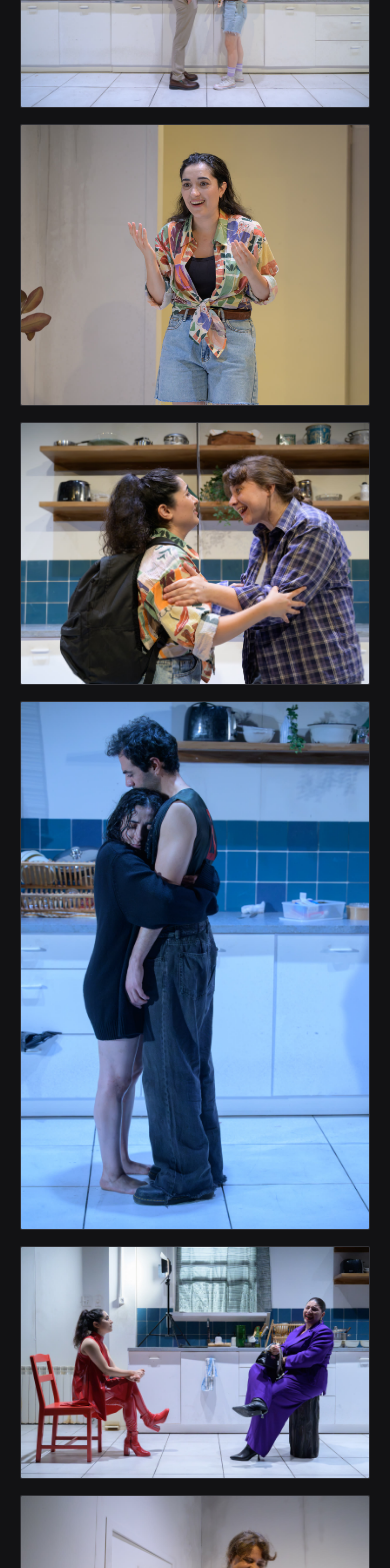
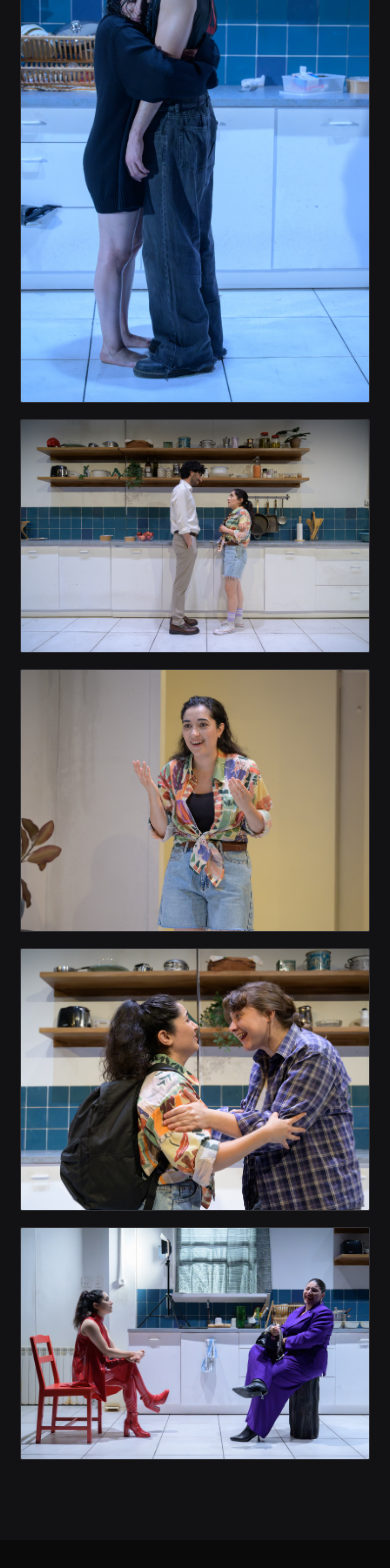
Before and after one commit to MayoG/TalentDisplay, a React (Vite) app: page / in a window 390 px wide. Shown: the part 4480-6048 px from the top of the page. Built offline with nearby package versions, Linux system fonts and the light colour scheme; a web font is replaced by a local one.

Commit message:
Fix gallery for mobile and desktop views

```diff
--- a/src/components/Gallery.tsx
+++ b/src/components/Gallery.tsx
@@ -1,5 +1,5 @@
 import { motion } from "framer-motion";
-import { galleryImages } from "../data";
+import { galleryImagesDesktop, galleryImagesMobile } from "../data";
 import { Section } from "./Section";
 import { GalleryTile } from "./GalleryTile";
 import { fadeUp, staggerContainer, defaultViewport } from "../lib/motion";
@@ -18,9 +18,18 @@ export function Gallery() {
 
         <motion.div
           variants={staggerContainer}
-          className="mt-14 grid grid-cols-1 gap-4 sm:grid-cols-2 md:auto-rows-[220px] md:grid-cols-4 md:gap-5"
+          className="mt-14 grid grid-cols-1 gap-4 sm:grid-cols-2 md:hidden"
         >
-          {galleryImages.map((img) => (
+          {galleryImagesMobile.map((img) => (
+            <GalleryTile key={img.id} image={img} />
+          ))}
+        </motion.div>
+
+        <motion.div
+          variants={staggerContainer}
+          className="mt-14 hidden md:grid md:auto-rows-[220px] md:grid-cols-4 md:gap-5"
+        >
+          {galleryImagesDesktop.map((img) => (
             <GalleryTile key={img.id} image={img} />
           ))}
         </motion.div>
--- a/src/components/GalleryTile.tsx
+++ b/src/components/GalleryTile.tsx
@@ -1,10 +1,10 @@
 import { motion } from "framer-motion";
-import type { GalleryImage } from "../data/types";
+import type { GalleryImage, GallerySpan } from "../data/types";
 import { assetPath } from "../lib/assets";
 import { fadeUp } from "../lib/motion";
 
-const gridClassBySpan: Record<GalleryImage["span"], string> = {
-  wide: "sm:col-span-2 md:col-span-2 lg:col-span-2",
+const gridClassBySpan: Record<GallerySpan, string> = {
+  wide: "sm:col-span-2 md:col-span-2",
   tall: "md:row-span-2",
   normal: "",
 };
--- a/src/data/gallery.ts
+++ b/src/data/gallery.ts
@@ -1,7 +1,48 @@
-import type { GalleryImage } from "./types";
+import type { GalleryImage, GallerySpan } from "./types";
 import { seagullPhotoByFile } from "./seagull";
 
-const galleryPicks: Array<{ file: string; span: GalleryImage["span"]; alt: string }> = [
+type GalleryPick = {
+  file: string;
+  span: GallerySpan;
+  alt: string;
+};
+
+/** Spans tuned for the 1–2 column mobile / sm grid */
+const galleryPicksMobile: GalleryPick[] = [
+  {
+    file: "Z61_1000Tami_Shaham.jpg",
+    span: "tall",
+    alt: "Hadar Pnini as Nina in The Seagull — red costume with skull prop. Photo by Tami Shaham",
+  },
+  {
+    file: "Z61_1249Tami_Shaham.jpg",
+    span: "tall",
+    alt: "Hadar Pnini as Nina in The Seagull — tender embrace under cool stage light. Photo by Tami Shaham",
+  },
+  {
+    file: "Z62_5173Tami_Shaham.jpg",
+    span: "wide",
+    alt: "Hadar Pnini as Nina in The Seagull — kitchen scene with co-star. Photo by Tami Shaham",
+  },
+  {
+    file: "Z61_1082Tami_Shaham.jpg",
+    span: "normal",
+    alt: "Hadar Pnini as Nina in The Seagull — expressive solo moment. Photo by Tami Shaham",
+  },
+  {
+    file: "Z62_4937Tami_Shaham.jpg",
+    span: "normal",
+    alt: "Hadar Pnini as Nina in The Seagull — joyful embrace on stage. Photo by Tami Shaham",
+  },
+  {
+    file: "Z62_4902Tami_Shaham.jpg",
+    span: "wide",
+    alt: "Hadar Pnini as Nina in The Seagull — seated in red opposite a purple-suited co-star. Photo by Tami Shaham",
+  },
+];
+
+/** Spans tuned for the 4-column md+ masonry grid */
+const galleryPicksDesktop: GalleryPick[] = [
   {
     file: "Z61_1000Tami_Shaham.jpg",
     span: "tall",
@@ -37,22 +78,22 @@ const galleryPicks: Array<{ file: string; span: GalleryImage["span"]; alt: strin
     span: "normal",
     alt: "Hadar Pnini as Nina in The Seagull — warm embrace by the door. Photo by Tami Shaham",
   },
-  // {
-  //   file: "Z62_5446Tami_Shaham.jpg",
-  //   span: "normal",
-  //   alt: "Hadar Pnini as Nina in The Seagull — production still. Photo by Tami Shaham",
-  // },
 ];
 
-export const galleryImages: GalleryImage[] = galleryPicks.flatMap((pick, index) => {
+function toGalleryImages(picks: GalleryPick[], idPrefix: string): GalleryImage[] {
+  return picks.flatMap((pick, index) => {
     const photo = seagullPhotoByFile(pick.file);
     if (!photo) return [];
     return [
       {
-      id: `sg${index + 1}`,
+        id: `${idPrefix}${index + 1}`,
         src: photo.src,
         alt: pick.alt,
         span: pick.span,
       },
     ];
   });
+}
+
+export const galleryImagesMobile = toGalleryImages(galleryPicksMobile, "sg-m");
+export const galleryImagesDesktop = toGalleryImages(galleryPicksDesktop, "sg-d");
--- a/src/data/index.ts
+++ b/src/data/index.ts
@@ -1,7 +1,7 @@
 export { siteName, navLinks, hero } from "./site";
 export { about } from "./about";
 export { roles } from "./roles";
-export { galleryImages } from "./gallery";
+export { galleryImagesDesktop, galleryImagesMobile } from "./gallery";
 export { reviews } from "./reviews";
 export { contact } from "./contact";
 export type * from "./types";
--- a/src/data/types.ts
+++ b/src/data/types.ts
@@ -43,12 +43,14 @@ export interface Role {
   accent?: string;
 }
 
+export type GallerySpan = "wide" | "tall" | "normal";
+
 export interface GalleryImage {
   id: string;
   src: string;
   alt: string;
-  /** Grid footprint and mobile tile proportions */
-  span: "wide" | "tall" | "normal";
+  /** Grid footprint and tile proportions */
+  span: GallerySpan;
 }
 
 export interface Review {
```
Lines whose indentation alone changed are shown as unchanged.
